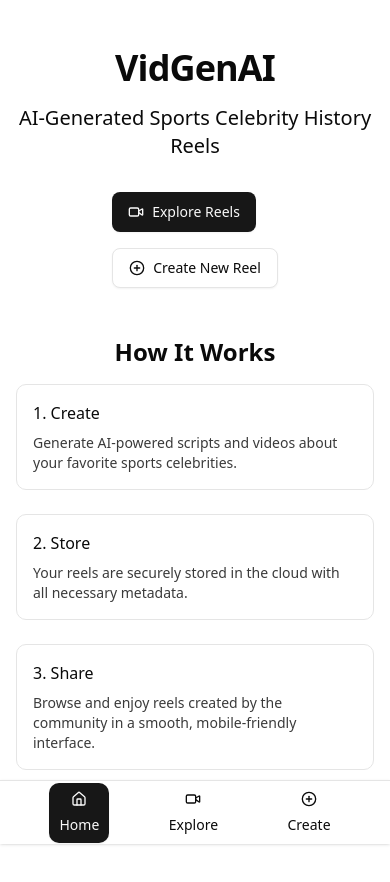
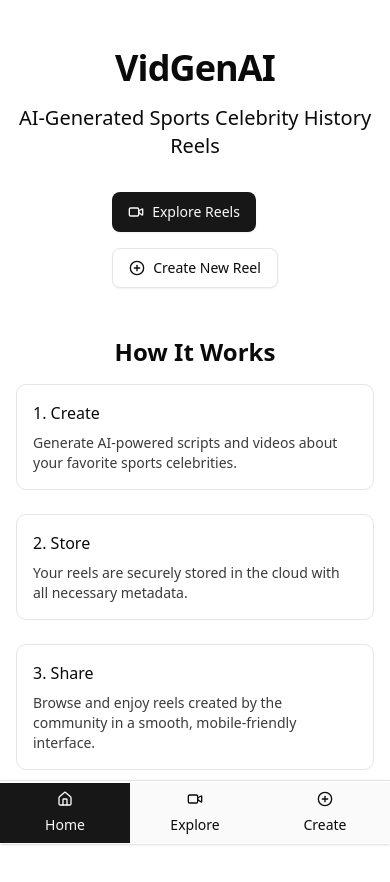
Before and after one commit to venkat2305/vidgenai, a Next.js app in the folder frontend/: page / in a window 390 px wide. Built offline with nearby package versions, Linux system fonts and the light colour scheme.

Commit message:
navigation buttons ui fix.

```diff
--- a/frontend/src/components/navigation.tsx
+++ b/frontend/src/components/navigation.tsx
@@ -10,11 +10,11 @@ export function Navigation() {
 
   return (
     <nav className="fixed bottom-0 left-0 right-0 z-50 flex justify-evenly items-center h-16 bg-background border-t border-border md:top-0 md:bottom-auto md:h-16 md:border-b md:border-t-0 shadow-sm">
-      <Link href="/">
+      <Link href="/" className="flex-1 md:flex-initial">
         <Button
           variant={pathname === "/" ? "default" : "ghost"}
-          className={`flex flex-col items-center gap-2 h-full px-4 py-2 rounded-lg transition-all duration-200 ${
-            pathname === "/" ? "bg-primary text-primary-foreground" : "hover:bg-muted"
+          className={`flex flex-col items-center justify-center gap-2 h-full w-full md:w-auto px-4 py-2 rounded-none md:rounded-lg transition-all duration-200 ${
+            pathname === "/" ? "bg-primary text-primary-foreground" : "bg-secondary/50"
           }`}
           size="sm"
         >
@@ -22,11 +22,11 @@ export function Navigation() {
           <span className="text-sm font-medium">Home</span>
         </Button>
       </Link>
-      <Link href="/explore">
+      <Link href="/explore" className="flex-1 md:flex-initial">
         <Button
           variant={pathname === "/explore" ? "default" : "ghost"}
-          className={`flex flex-col items-center gap-2 h-full px-4 py-2 rounded-lg transition-all duration-200 ${
-            pathname === "/explore" ? "bg-primary text-primary-foreground" : "hover:bg-muted"
+          className={`flex flex-col items-center justify-center gap-2 h-full w-full md:w-auto px-4 py-2 rounded-none md:rounded-lg transition-all duration-200 ${
+            pathname === "/explore" ? "bg-primary text-primary-foreground" : "bg-secondary/50"
           }`}
           size="sm"
         >
@@ -34,11 +34,11 @@ export function Navigation() {
           <span className="text-sm font-medium">Explore</span>
         </Button>
       </Link>
-      <Link href="/create">
+      <Link href="/create" className="flex-1 md:flex-initial">
         <Button
           variant={pathname === "/create" ? "default" : "ghost"}
-          className={`flex flex-col items-center gap-2 h-full px-4 py-2 rounded-lg transition-all duration-200 ${
-            pathname === "/create" ? "bg-primary text-primary-foreground" : "hover:bg-muted"
+          className={`flex flex-col items-center justify-center gap-2 h-full w-full md:w-auto px-4 py-2 rounded-none md:rounded-lg transition-all duration-200 ${
+            pathname === "/create" ? "bg-primary text-primary-foreground" : "bg-secondary/50"
           }`}
           size="sm"
         >
```
